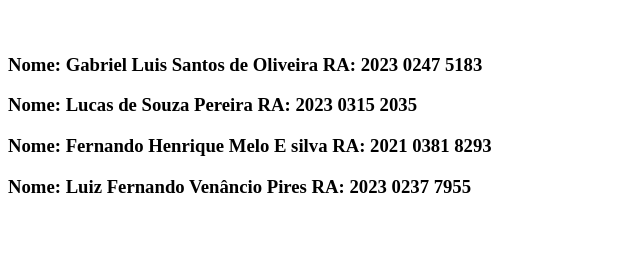
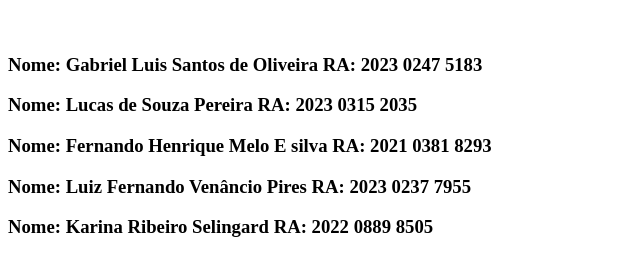
Before and after one commit to KarinaSelingardi/Lista-de-receitas, a plain HTML site: page src/index.html in a window 1280 px wide. Shown: the part 110-386 px from the top of the page, without its empty margins (0-640 px from the left). Drawn offline with Linux system fonts and the light colour scheme.

Commit message:
Adicionando a aluna Karina

```diff
--- a/src/index.html
+++ b/src/index.html
@@ -11,5 +11,6 @@
         <h3>Nome: Lucas de Souza Pereira 		  RA: 2023 0315 2035</h3>
         <h3>Nome: Fernando Henrique Melo E silva  RA: 2021 0381 8293</h3>
         <h3>Nome: Luiz Fernando Venâncio Pires    RA: 2023 0237 7955</h3>
+        <h3>Nome: Karina Ribeiro Selingard        RA: 2022 0889 8505</h3>
     </body>
 </html>
--- a/src/login.css
+++ b/src/login.css
@@ -67,6 +67,3 @@ img{
     position: absolute;
     top: 60px;
 }
-
-
-/*1440x1024
```
